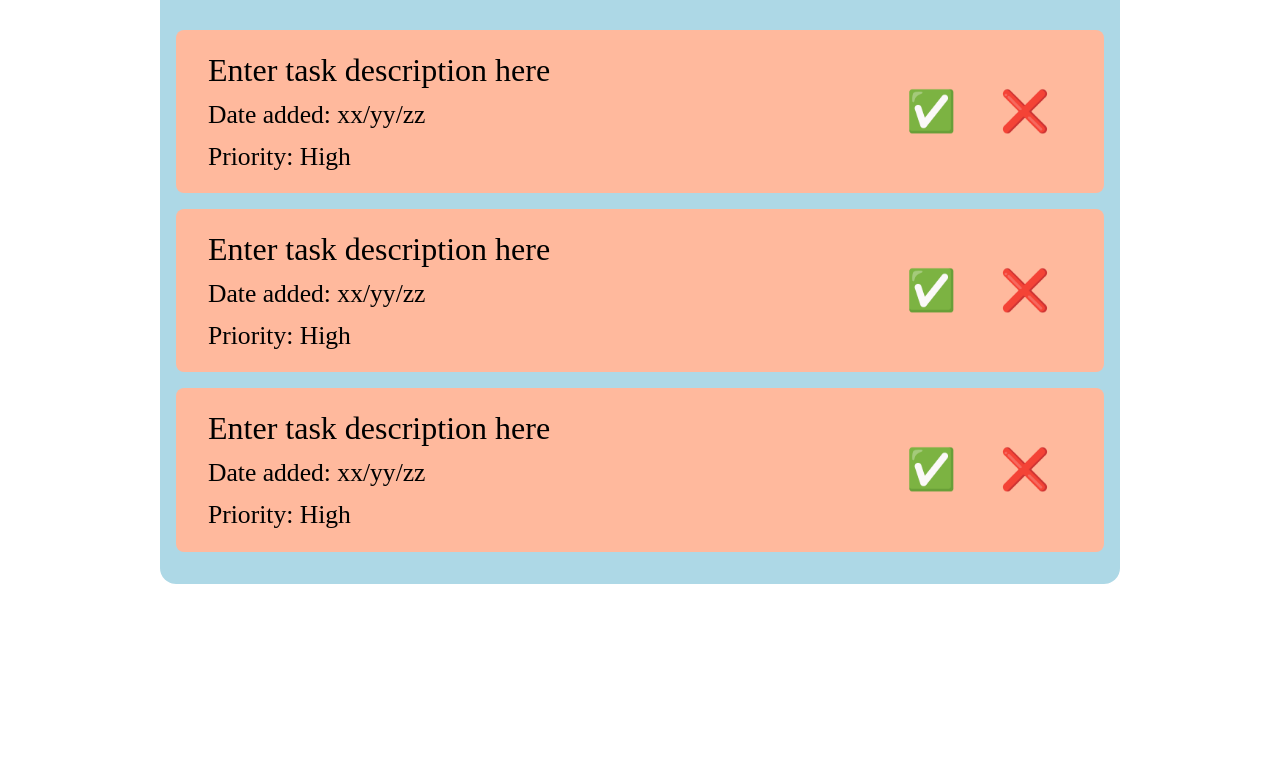
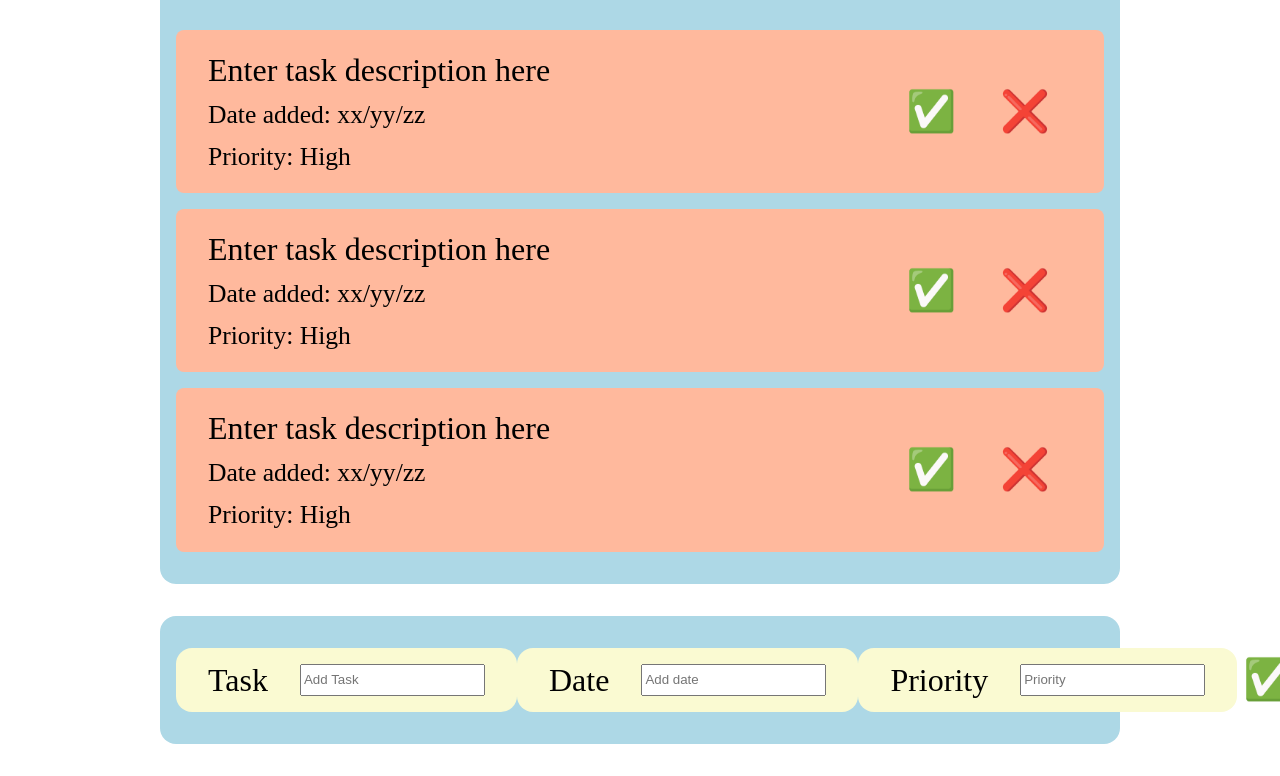
Before and after one commit to LMBroadhurst/self-made-task-tracker, a React (Create React App) app: page / in a window 1280 px wide. Shown: the part 434-1210 px from the top of the page. Before the commit the page ends 1082 px from the top, so only its background shows below. Built offline with nearby package versions, Linux system fonts and the light colour scheme.

Commit message:
Restarting OOP functions

```diff
--- a/src/App.js
+++ b/src/App.js
@@ -2,12 +2,14 @@ import './reset.css';
 import './App.css';
 import Header from "./components/header/Header.js";
 import Main from './components/main/Main';
+import AddTask from './components/main/AddTask/AddTask';
 
 const App = () => {
   return (
     <body>
         <Header />
         <Main />
+        <AddTask />
     </body>
   )
 }
--- /dev/null
+++ b/src/components/main/AddTask/AddTask.css
@@ -0,0 +1,29 @@
+form {
+    background-color: lightblue;
+    border-radius: 1rem;
+    padding: 2rem 1rem;
+    font-size: 2rem;
+
+    display: flex;
+    justify-content: space-around;
+
+}
+
+.form-control {
+    background-color: lightgoldenrodyellow;
+    padding: 1rem;
+    border-radius: 1rem;
+
+    display: flex;
+    justify-content: row-reverse;
+}
+
+.form-control > label, .form-control > input {
+    margin: 0rem 1rem;
+}
+
+.btn {
+    font-size: 2.5rem;
+    border: 0px;
+    background-color: transparent;
+}
--- a/src/components/main/AddTask/AddTask.js
+++ b/src/components/main/AddTask/AddTask.js
@@ -1,7 +1,7 @@
 import { useState } from "react";
 import "./AddTask.css";
 
-const AddTask = ({ onAdd }) => {
+const AddTask = ({ createTask }) => {
 
     const [text, setText] = useState('');
     const [date, setDate] = useState('');
@@ -25,11 +25,12 @@ const AddTask = ({ onAdd }) => {
             return
         }
 
-        onAdd({ text, date, priority })
+        console.log(createTask(text, date, priority));
 
         setText('')
         setDate('')
-        setPriority(false)
+        setPriority('')
+
     }
 
   return (
--- a/src/components/main/Main.js
+++ b/src/components/main/Main.js
@@ -1,21 +1,19 @@
 import "./Main.css";
-import Task from "./Task/Task.js";
+import Tasks from "./Tasks/Tasks.js";
 
 const Main = () => {
 
     let taskNumberStart = 0;
 
-    const taskCompletePlus1 = () => {
-        taskNumberStart += 1;
-    }
-
   return (
     <main>
+
         <section className="toDoCompleted">
             <h3>No. of tasks to do: {taskNumberStart}</h3>
             <h3>No. of tasks completed: {taskNumberStart}</h3>
         </section>
 
+        <section>
             <section className="dummyTask task1">
                 <div>
                     <p>Enter task description here</p>
@@ -51,7 +49,7 @@ const Main = () => {
                     <button>❌</button>
                 </div>
             </section>
-
+        </section>
 
     </main>
   )
```
Also changed, not shown: src/components/main/Tasks/Tasks.js (added), 1 other file (tests, documents, lock files or other folders). Lines whose indentation alone changed are shown as unchanged.
